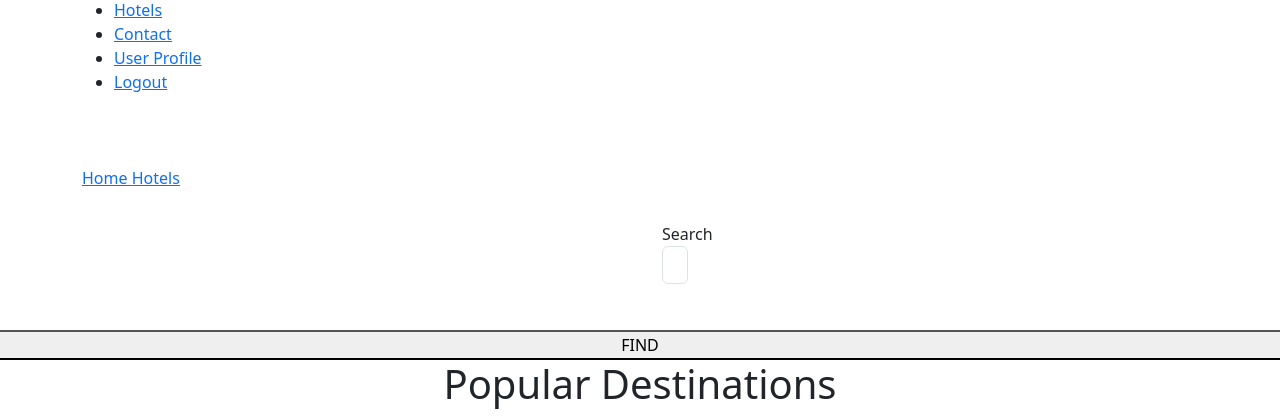
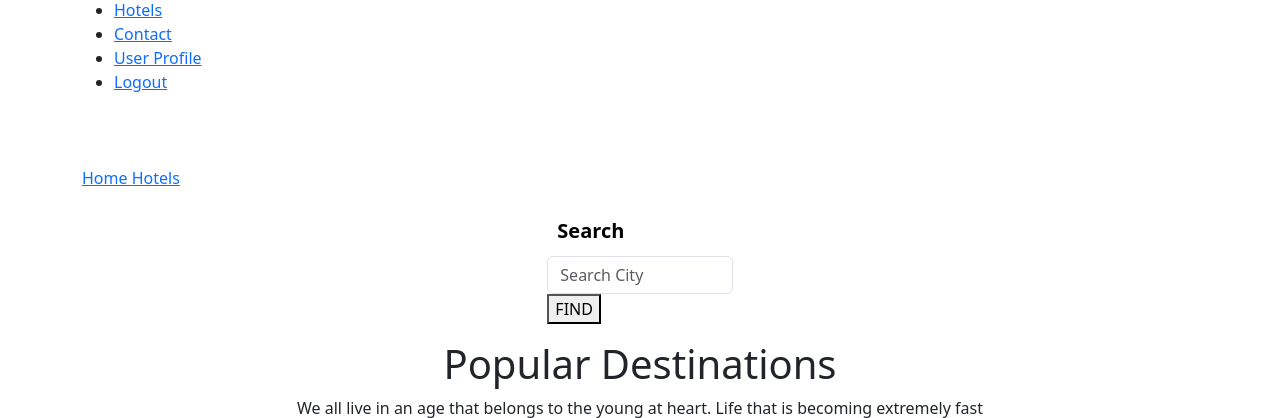
Before and after one commit to jayduttbhatt1999/Travelaholic, a Django app: page /hotels/ in a window 1280 px wide. Shown: the part 144-562 px from the top of the page. Run offline with Django 4.2, Linux system fonts and the light colour scheme; data comes from the database, SQL or seed files in the repository; both versions use the stored data as it was after the commit; some libraries are stand-ins or nearby versions.

Commit message:
search functionality included and updated hotel page

```diff
--- a/app/templates/app/hotels.html
+++ b/app/templates/app/hotels.html
@@ -20,24 +20,25 @@
     </section>
     <!-- End banner Area -->
     <div class=" px-4  align-items-center" style="padding-left: 100px; padding-right: 100px">
-        <form class="align-items-center">
-            <div class="row mt-3 align-items-center">
+        <form class="align-items-center" action="search_hotels" method="POST">
+            {% csrf_token %}
+            <div class="row justify-content-center">
 
-                <div class="col-md-2" style="padding-left: 650px">
-                    <div class="form-inline">
-                        <label class="" for="exampleFormControlSelect1">Search</label>
-                        <input name="search" class="form-control" value="{{ search }}" placeholder="Search">
+                <div class="col-md-2 justify-content-center">
+                    <div class="form-inline" style="flex-wrap:nowrap">
+                        <label style="margin:10px;font-weight: 600;font-size: 20px;color: black" for="exampleFormControlSelect1">Search</label>
+                        <input name="search" class="form-control" value="{{ search }}" placeholder="Search City">
+                        <button type="submit" class="primary-btn text-uppercase">Find</button>
                     </div>
 
                 </div>
             </div>
+
         </form>
 
 
     </div>
-    <div class="row justify-content-md-center col-md-auto">
-        <button style="margin-top: 30px;" type="submit" class="primary-btn text-uppercase">Find</button>
-    </div>
+
     <!-- Start destinations Area -->
     <section class="destinations-area section-gap">
         <div class="container">
--- a/app/templates/app/packages.html
+++ b/app/templates/app/packages.html
@@ -114,7 +114,7 @@
                                         <p class="price-btn">${{ package_obj.package_price }} </p>
                                     </li>
                                     <li class="d-flex justify-content-between align-center">
-                                    <a href="{% url 'app:booking' package_obj.uuid %}" class="Book Now-btn"  style="background: #808B96; margin-left: 126px;padding: 4px;color: white;">Book Now</a>
+                                  <button class="Book Now-btn"><a href="{% url 'app:booking' package_obj.uuid %}" style="color: white">Book Now</a></button>
                                     </li>
                                 </ul>
                             </div>
--- a/app/templates/app/profile.html
+++ b/app/templates/app/profile.html
@@ -1,4 +1,5 @@
 {% extends "app/base.html" %}
+{% load static %}
 {% block title %}User Profile{% endblock title %}
 {% block start %}
     <section class="relative about-banner">
--- a/app/urls.py
+++ b/app/urls.py
@@ -19,6 +19,7 @@ urlpatterns = [
     path('register/', views.register_page, name='register_page'),
 
     path('hotels/', views.hotels, name='hotels'),
+    path('hotels/search_hotels', views.search_hotels, name='hotel'),
     path('index/package/', views.package, name='package'),
 
     path(r'locationinfo.html/', views.locationinfo, name='locationinfo'),
--- a/app/views.py
+++ b/app/views.py
@@ -152,3 +152,10 @@ def locationinfo(request):
 
 def locationinfo2(request):
     return render(request, "app/locationinfo2.html")
+
+def search_hotels(request):
+    search = request.POST['search']
+    amenities_objs = Amenities.objects.all()
+    hotel_objs = Hotel.objects.filter(hotel_city=search)
+    context = {'amenities_objs': amenities_objs, 'hotel_objs': hotel_objs}
+    return render(request, "app/hotels.html", context)
```
Also changed, not shown: app/templates/app/searchbar.html (added, +25 -0 lines), db.sqlite3, 1 other file.
